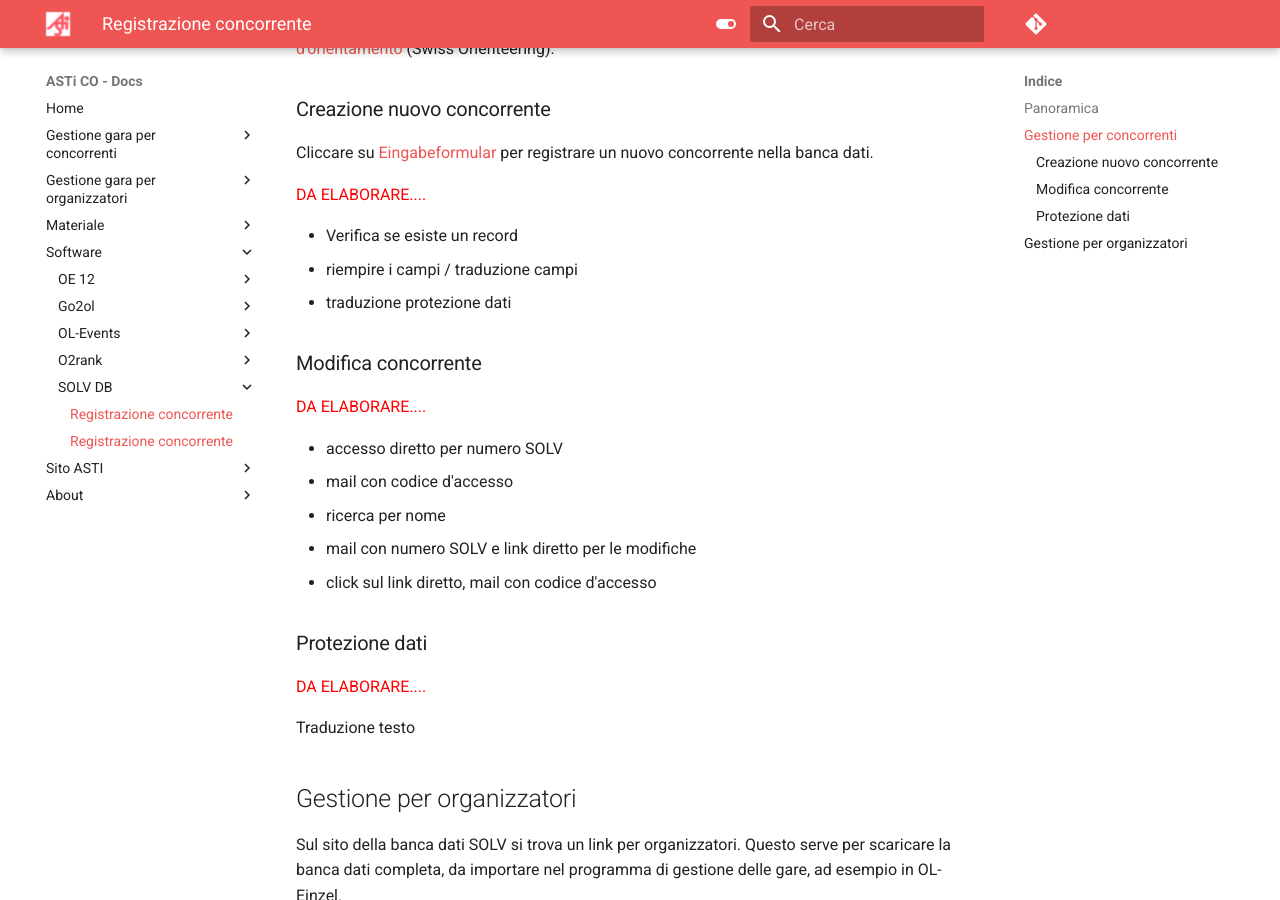
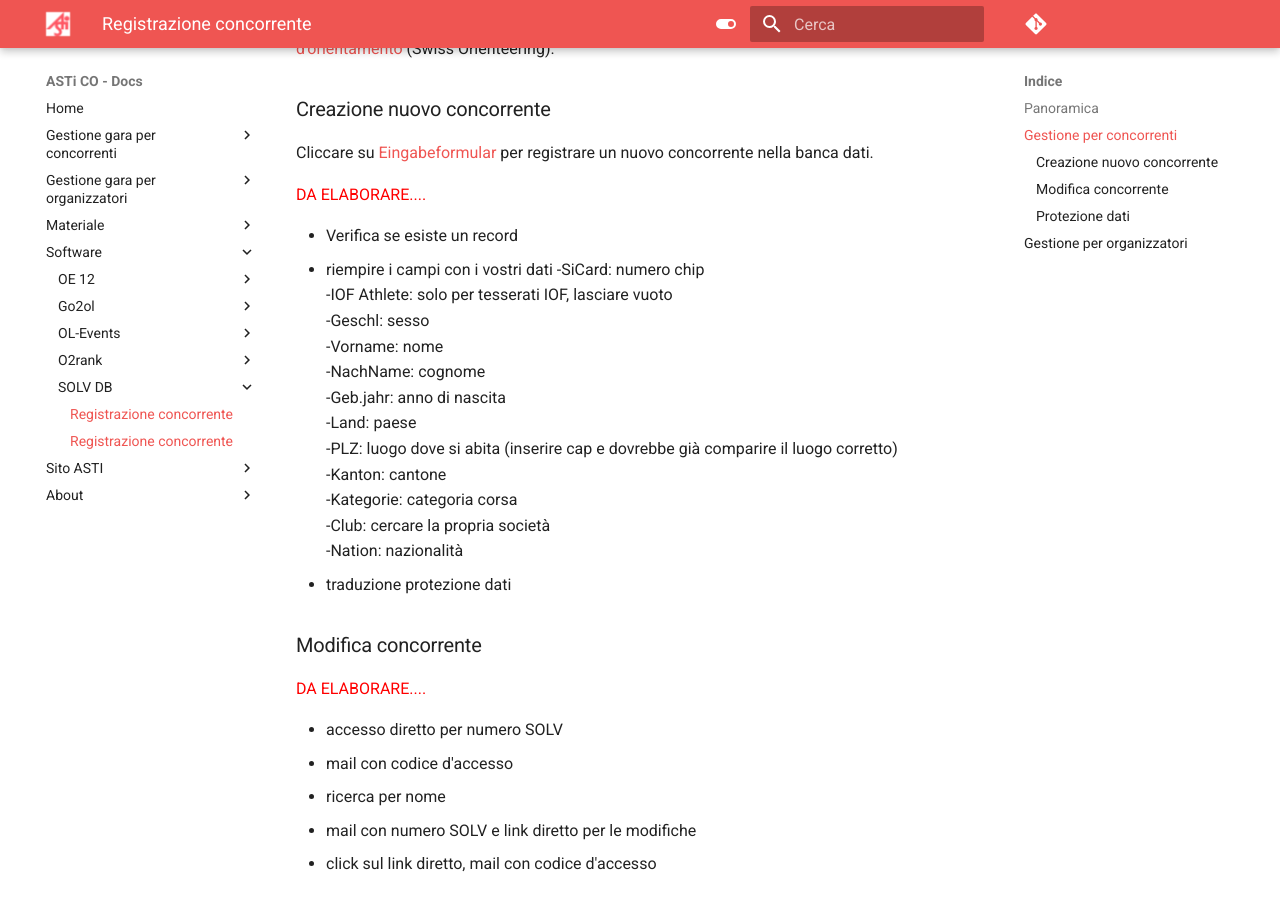
Before and after one commit to asti-co/doc, an MkDocs documentation site: the page built from docs/software/solvDB.md, in a window 1280 px wide and 900 px high, scrolled down 487 px. Built offline with MkDocs 1.6.1 and Material for MkDocs 9.7.7, drawn with Linux system fonts in a browser that asks for light colours; comment, search, counter and statistics services are not loaded.

Commit message:
aggiunto parte a SolvDB

```diff
--- a/docs/software/solvDB.md
+++ b/docs/software/solvDB.md
@@ -21,7 +21,19 @@ Cliccare su [Eingabeformular](https://www.o-l.ch/cgi-bin/solvdb?&competitor=newf
 <span style="color:red">DA ELABORARE....</span>
 
 - Verifica se esiste un record
-- riempire i campi / traduzione campi
+- riempire i campi con i vostri dati
+    -SiCard: numero chip
+    -IOF Athlete: solo per tesserati IOF, lasciare vuoto
+    -Geschl: sesso
+    -Vorname: nome
+    -NachName: cognome
+    -Geb.jahr: anno di nascita
+    -Land: paese
+    -PLZ: luogo dove si abita (inserire cap e dovrebbe già comparire il luogo corretto)
+    -Kanton: cantone
+    -Kategorie: categoria corsa
+    -Club: cercare la propria società
+    -Nation: nazionalità
 - traduzione protezione dati
 
 ### Modifica concorrente {#mutazione}
```
